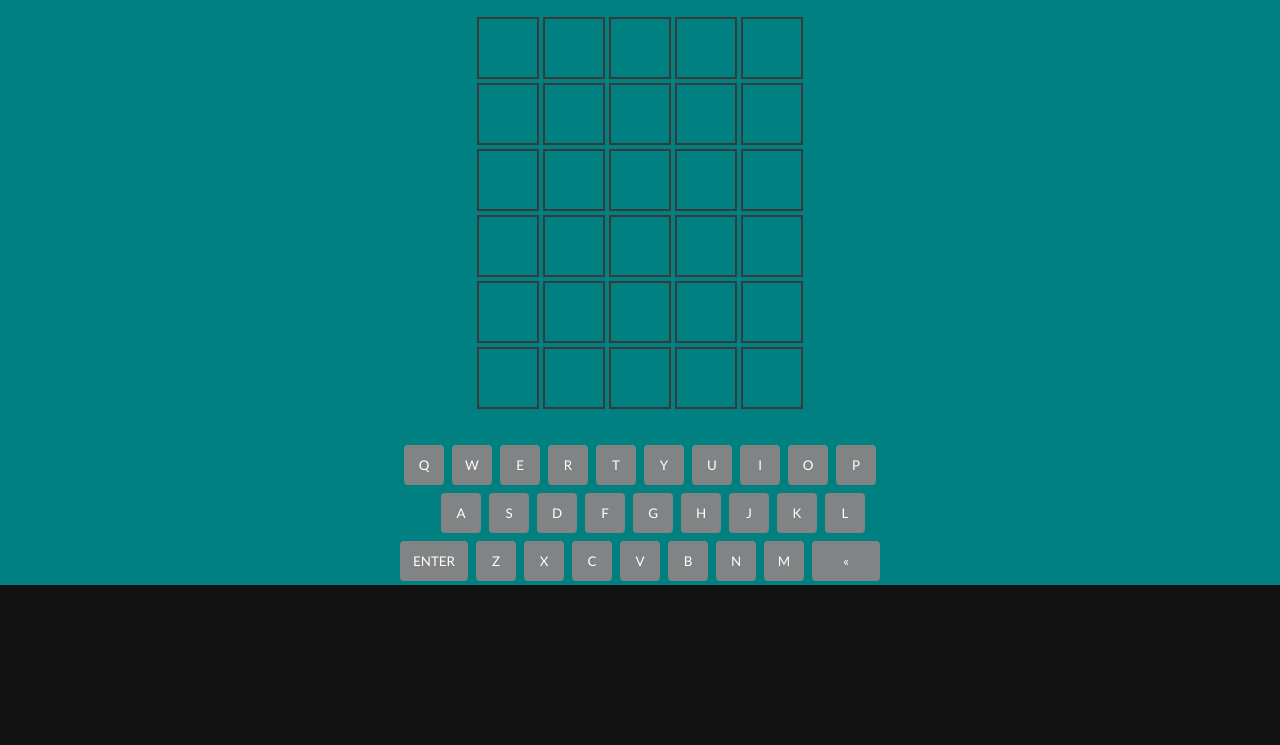
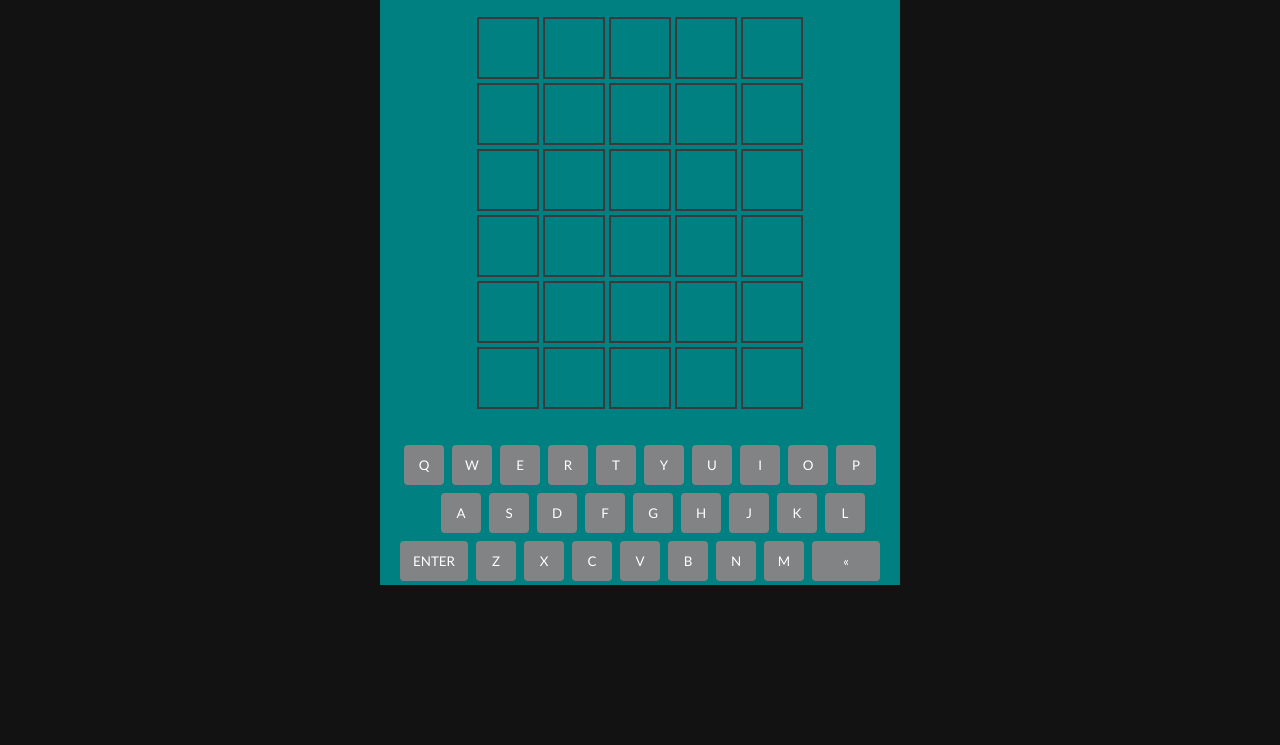
Before and after one commit to YanCardoso/termv, a website: page index.html in a window 1280 px wide. Shown: the part 55-800 px from the top of the page. Drawn offline with Linux system fonts and the light colour scheme.

Commit message:
test css 2

```diff
--- a/style.css
+++ b/style.css
@@ -10,15 +10,17 @@
 
 body {
     display: flex;
+    align-items: center;
+    justify-content: center;
     flex-direction: column;
     background-color: #121213;
     width: 100%;
-    height: 100%;
+
 }
 
 .game-container {
+    display: flex;
     background-color: teal;
-    display: flex;
     justify-content: center;
     align-items: center;
     flex-direction: column;
```
